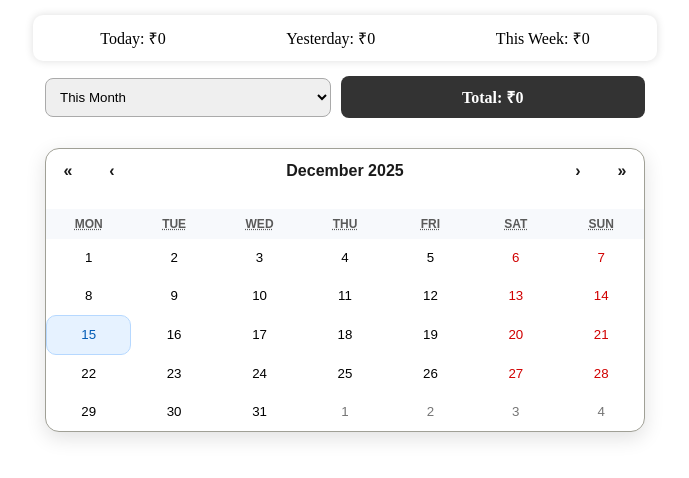
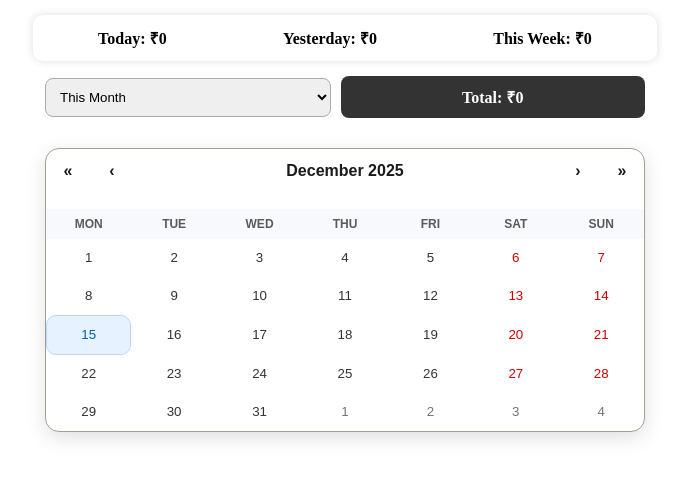
Before and after one commit to hemanthkumar387/expense-tracker, a React (Vite) app: page / in a window 1280 px wide. Shown: the top 478 px of the page, without its empty margins (295-984 px from the left). Built offline with nearby package versions, Linux system fonts and the light colour scheme.

Commit message:
version2

```diff
--- a/src/styles/calendar.css
+++ b/src/styles/calendar.css
@@ -83,6 +83,21 @@
     transform: scale(1.07);
 }
 
+/* Remove dotted underline on weekday names */
+.react-calendar__month-view__weekdays__weekday abbr {
+  text-decoration: none !important;
+  border: none !important;
+}
+
+/* Change date/day number font style */
+.react-calendar__tile {
+  font-family: 'Poppins', sans-serif;   /* Change to any font */
+  font-size: 15px;                      /* Adjust size */
+  font-weight: 500;                     /* Medium weight */
+  color: #333;                          /* Day text color */
+}
+
+
 /* Mobile responsiveness */
 @media (max-width: 480px) {
     .day-total-tile {
--- a/src/styles/summary.css
+++ b/src/styles/summary.css
@@ -18,6 +18,7 @@
   display: flex;
   justify-content: space-around;
   background: white;
+  font-weight: bold;
   padding: 12px;
   border-radius: 10px;
   max-width: 600px;
```
